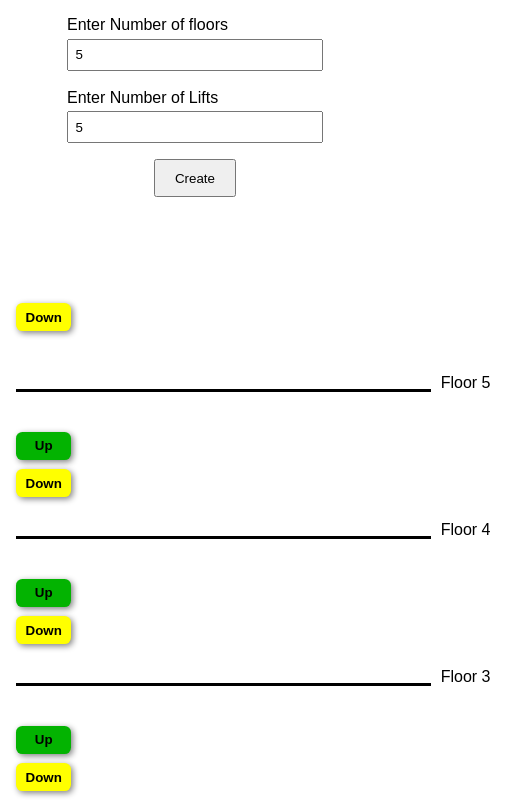
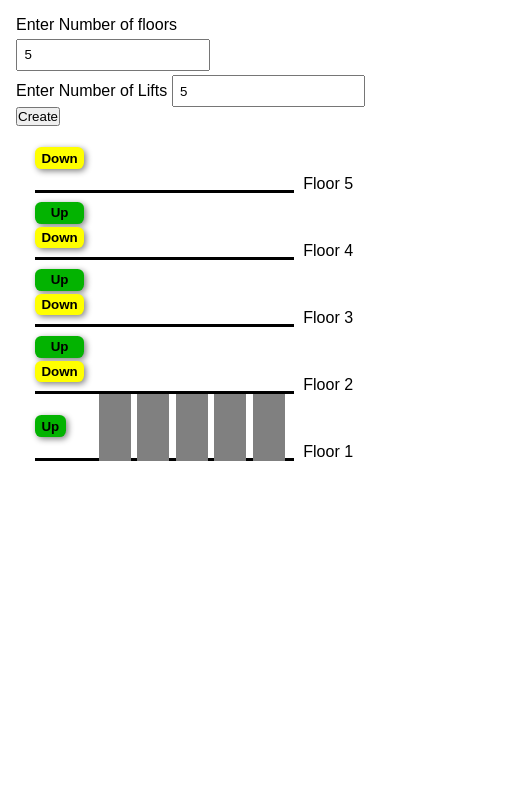
Before and after one commit to fabcodingzest/lift-stimulation, a website built with Parcel: page index.html in a window 390 px wide. Both pictures are taken after typing "5", "5" into the empty fields and a click on the button "Create". Shown: the top 812 px of the page, 512 px wide, since content can reach past the window. Built offline with nearby package versions, Linux system fonts and the light colour scheme.

Commit message:
responsiveness added

```diff
--- a/src/index.js
+++ b/src/index.js
@@ -60,7 +60,9 @@ function moveLift(id, freeLift) {
     console.log(floorId);
     const floorDur = Math.abs(currentFloor - floorId) * 2;
     freeLift.style.transition = `transform ${floorDur}s linear`;
-    freeLift.style.transform = `translateY(-${9.2 * floorId}rem)`;
+    freeLift.style.transform = `translateY(-${
+      (window.innerWidth > 650 ? 9.2 : 4.2) * floorId
+    }rem)`;
     freeLift.classList.add("busy");
     setTimeout(() => freeLift.classList.add("open"), (floorDur + 2) * 1000);
     setTimeout(
--- a/src/styles.css
+++ b/src/styles.css
@@ -9,7 +9,7 @@ body {
   padding: 1rem;
 }
 
-#input {
+#inputs {
   display: flex;
   flex-direction: column;
   max-width: 16rem;
@@ -21,7 +21,7 @@ input {
   margin-top: 0.3rem;
 }
 
-#input button {
+#inputs button {
   margin: 1rem auto;
   padding: 0.6rem 1.2rem;
 }
@@ -102,7 +102,6 @@ input {
 .lift-box {
   height: 9.2rem;
   min-width: 4rem;
-  /* transition: all 2s linear; */
   overflow: hidden;
 }
 .lift-box::after,
@@ -121,3 +120,30 @@ input {
 .lift-box.open::before {
   transform: translate(-100%);
 }
+
+@media screen and (max-width: 650px) {
+  #ui {
+    min-width: 10rem;
+    max-width: 20rem;
+    margin-top: 0;
+  }
+  .floor-container {
+    height: 4rem;
+  }
+  .controllers {
+    gap: 0.2rem;
+  }
+
+  .controllers button {
+    padding: 0.2rem 0.4rem;
+  }
+  .lift {
+    left: 4rem;
+    gap: 0.4rem;
+    width: 50%;
+  }
+  .lift-box {
+    height: 4.2rem;
+    min-width: 2rem;
+  }
+}
```
